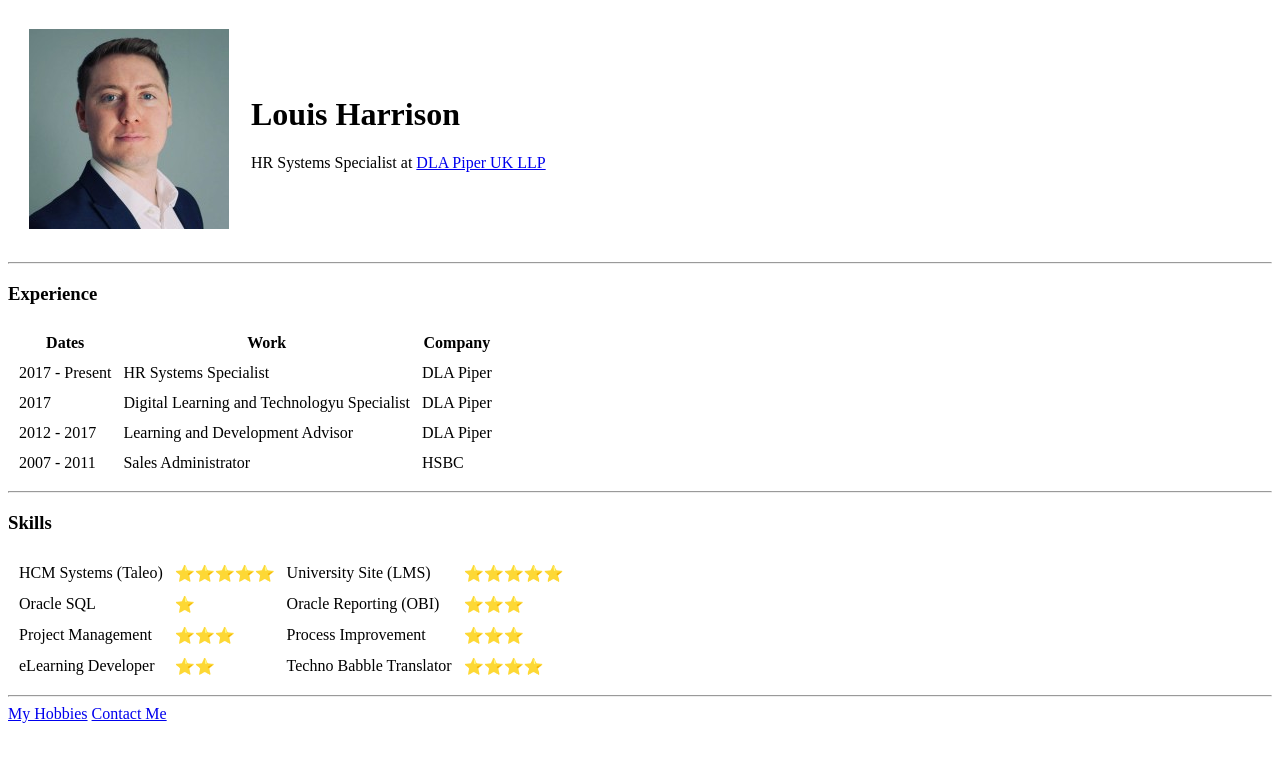
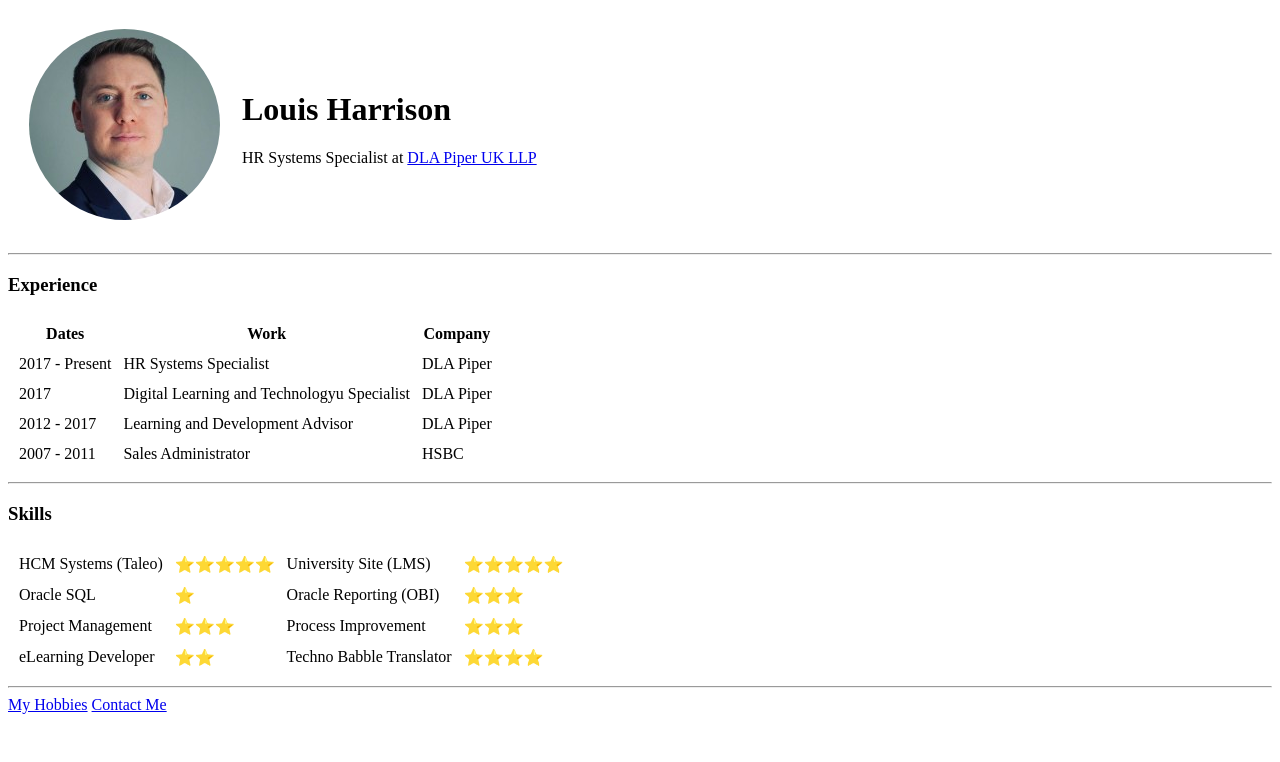
Before and after one commit to hilariousransoms/CV, a plain HTML site: page index.html in a window 1280 px wide. Drawn offline with Linux system fonts and the light colour scheme.

Commit message:
Circular profile pic

```diff
--- a/index.html
+++ b/index.html
@@ -11,7 +11,7 @@
 <body>
   <table cellspacing="20">
     <tr>
-      <td><img src="Louis_Harrison_Profile_IMG.jpg" alt="Louis Harrison profile picture"></td>
+      <td><img src="images\Louis_Harrison_Profile_IMG.png" alt="Louis Harrison profile picture"></td>
       <td>
         <h1>Louis Harrison</h1>
         <p>HR Systems Specialist at <a href="https://www.dlapiper.com/en/uk/">DLA Piper UK LLP</a></p>
```
Also changed, not shown: hobbies.html (+1 -1 lines), Images/Louis_Harrison_Profile_IMG.png (added).
